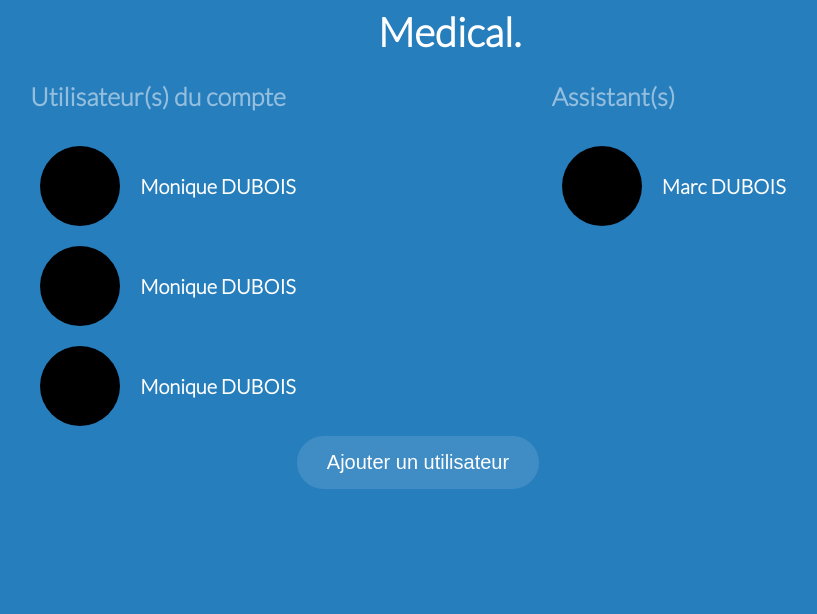
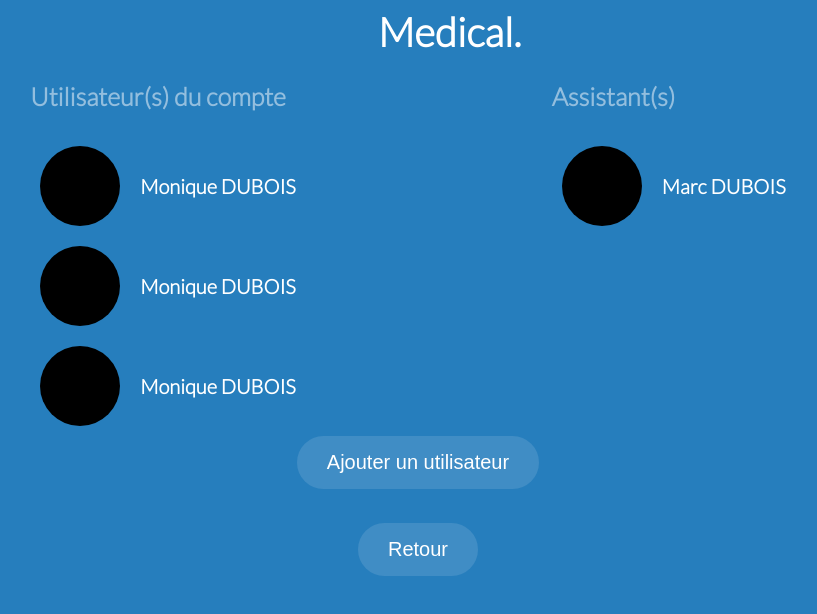
Before and after one commit to LoicSibilski/Medicaments, an Angular app in the folder angular-medicament/: page /users/list in a window 1280 px wide. Shown: the top 614 px of the page, without its empty margins (222-1039 px from the left). Built offline with nearby package versions, Linux system fonts and the light colour scheme.

Commit message:
feat(users): ajout routerlinks pour boutons retour

```diff
--- a/angular-medicament/src/app/feature/users/pages/users-list/users-list.component.css
+++ b/angular-medicament/src/app/feature/users/pages/users-list/users-list.component.css
@@ -57,7 +57,10 @@ button:hover{
 
 #button-container{
     display: flex;
-    justify-content: center;
+    flex-direction: column;
+    align-items: center;
+    justify-content: space-between;
+    height: 140px;
 }
 
 #affichage{
--- a/angular-medicament/src/app/feature/users/pages/users-list/users-list.component.html
+++ b/angular-medicament/src/app/feature/users/pages/users-list/users-list.component.html
@@ -28,4 +28,5 @@
 
 <div id="button-container">
     <button routerLink="/users/create">Ajouter un utilisateur</button>
+    <button type="button" routerLink="/home">Retour</button>
 </div>
--- a/angular-medicament/src/app/feature/users/pages/users-new-form/users-new-form.component.html
+++ b/angular-medicament/src/app/feature/users/pages/users-new-form/users-new-form.component.html
@@ -11,10 +11,10 @@
     </div>
     <form>
         <label> Nom :
-            <input type="text">
+            <input type="text" class="to-uppercase">
         </label>
         <label> Prenom :
-            <input type="text" class="to-uppercase">
+            <input type="text">
         </label>
         <label> Date de naissance :
             <input type="date" placeholder="jour/mois/année">
@@ -22,6 +22,6 @@
 
         <button type="submit">Créer un utilisateur</button>
     </form>
-
+    <button type="button" routerLink="/users">Retour</button>
 
 </div>
```
